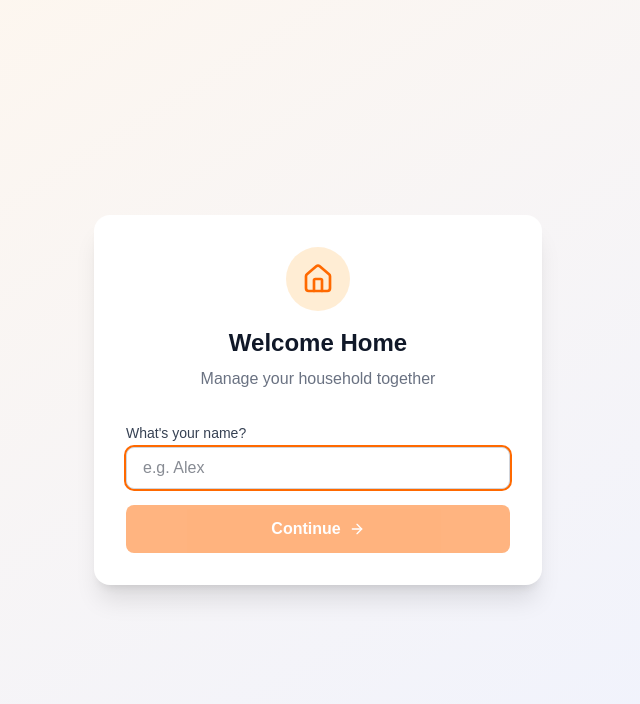
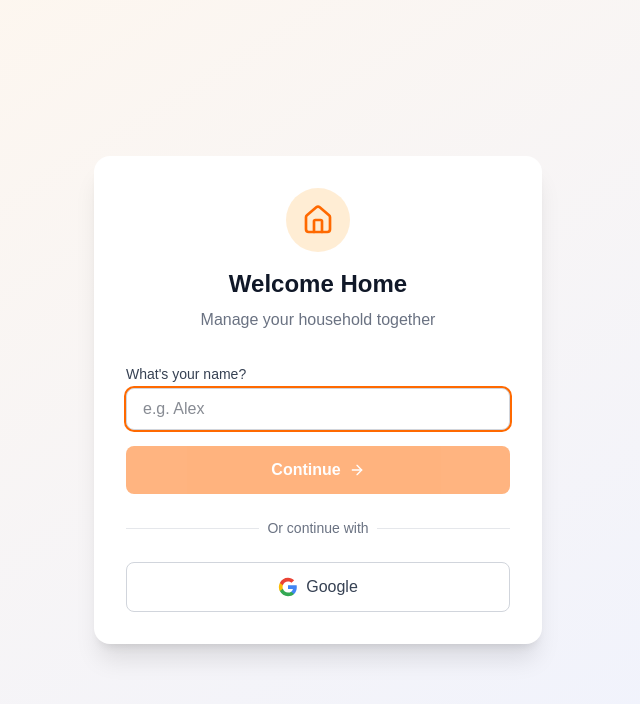
Before and after one commit to lazyboxDude/Household_App_byStonies, a Next.js app: page /login in a window 1280 px wide. Shown: the top 704 px of the page, without its empty margins (322-962 px from the left). Built offline with nearby package versions, Linux system fonts and the light colour scheme.

Commit message:
login fix

```diff
--- a/app/context/AuthContext.tsx
+++ b/app/context/AuthContext.tsx
@@ -20,7 +20,8 @@
 interface AuthContextType {
   user: User | null;
   household: Household | null;
-  login: (name: string) => void;
+  login: (name: string, email?: string, avatar?: string) => void;
+  loginWithGoogle: () => void;
   logout: () => void;
   createHousehold: (name: string) => void;
   joinHousehold: (code: string) => boolean;
@@ -45,17 +46,30 @@
     setIsLoading(false);
   }, []);
 
-  const login = (name: string) => {
+  const login = (name: string, email?: string, avatar?: string) => {
     const newUser = {
       id: Date.now().toString(),
       name,
-      avatar: `https://api.dicebear.com/7.x/avataaars/svg?seed=${name}`
+      email,
+      avatar: avatar || `https://api.dicebear.com/7.x/avataaars/svg?seed=${name}`
     };
     setUser(newUser);
     localStorage.setItem("household_user", JSON.stringify(newUser));
+  };
 
-    // If no household exists, prompt to create/join (handled in UI)
-    // For now, if they have no household, we might auto-create one or leave it null
+  const loginWithGoogle = () => {
+    // SIMULATION: In a real app, this would use Firebase/NextAuth
+    // We'll simulate a successful Google login
+    const mockGoogleUser = {
+      name: "Stonie (Google)",
+      email: "stonie@gmail.com",
+      avatar: "https://lh3.googleusercontent.com/a/ACg8ocIq8d_...=s96-c" // Generic placeholder or keep using dicebear
+    };
+
+    // Use a slight delay to simulate network request
+    setTimeout(() => {
+      login(mockGoogleUser.name, mockGoogleUser.email, `https://api.dicebear.com/7.x/avataaars/svg?seed=${mockGoogleUser.name}`);
+    }, 800);
   };
 
   const logout = () => {
@@ -111,6 +125,7 @@
       user,
       household,
       login,
+      loginWithGoogle,
       logout,
       createHousehold,
       joinHousehold,
--- a/app/login/page.tsx
+++ b/app/login/page.tsx
@@ -3,10 +3,10 @@
 import { useState } from "react";
 import { useAuth } from "../context/AuthContext";
 import { useRouter } from "next/navigation";
-import { Home, UserPlus, ArrowRight, Sparkles } from "lucide-react";
+import { Home, UserPlus, ArrowRight, Sparkles, Mail } from "lucide-react";
 
 export default function LoginPage() {
-  const { login, createHousehold, joinHousehold, user, household } = useAuth();
+  const { login, loginWithGoogle, createHousehold, joinHousehold, user, household } = useAuth();
   const router = useRouter();
 
   const [step, setStep] = useState<"name" | "household">("name");
@@ -14,6 +14,7 @@
   const [householdName, setHouseholdName] = useState("");
   const [inviteCode, setInviteCode] = useState("");
   const [mode, setMode] = useState<"create" | "join">("create");
+  const [isGoogleLoading, setIsGoogleLoading] = useState(false);
 
   const handleNameSubmit = (e: React.FormEvent) => {
     e.preventDefault();
@@ -21,6 +22,16 @@
       login(name);
       setStep("household");
     }
+  };
+
+  const handleGoogleLogin = () => {
+    setIsGoogleLoading(true);
+    // Simulate network delay
+    setTimeout(() => {
+      loginWithGoogle();
+      setIsGoogleLoading(false);
+      setStep("household");
+    }, 1000);
   };
 
   const handleHouseholdSubmit = (e: React.FormEvent) => {
@@ -77,6 +88,48 @@
               className="w-full bg-orange-500 hover:bg-orange-600 text-white font-bold py-3 rounded-lg transition-colors flex items-center justify-center gap-2 disabled:opacity-50 disabled:cursor-not-allowed"
             >
               Continue <ArrowRight className="w-4 h-4" />
+            </button>
+
+            <div className="relative my-6">
+              <div className="absolute inset-0 flex items-center">
+                <div className="w-full border-t border-gray-200 dark:border-gray-700"></div>
+              </div>
+              <div className="relative flex justify-center text-sm">
+                <span className="px-2 bg-white dark:bg-gray-800 text-gray-500">Or continue with</span>
+              </div>
+            </div>
+
+            <button
+              type="button"
+              onClick={handleGoogleLogin}
+              disabled={isGoogleLoading}
+              className="w-full bg-white dark:bg-gray-700 border border-gray-300 dark:border-gray-600 text-gray-700 dark:text-white font-medium py-3 rounded-lg hover:bg-gray-50 dark:hover:bg-gray-600 transition-colors flex items-center justify-center gap-2"
+            >
+              {isGoogleLoading ? (
+                <span className="animate-pulse">Connecting...</span>
+              ) : (
+                <>
+                  <svg className="w-5 h-5" viewBox="0 0 24 24">
+                    <path
+                      d="M22.56 12.25c0-.78-.07-1.53-.2-2.25H12v4.26h5.92c-.26 1.37-1.04 2.53-2.21 3.31v2.77h3.57c2.08-1.92 3.28-4.74 3.28-8.09z"
+                      fill="#4285F4"
+                    />
+                    <path
+                      d="M12 23c2.97 0 5.46-.98 7.28-2.66l-3.57-2.77c-.98.66-2.23 1.06-3.71 1.06-2.86 0-5.29-1.93-6.16-4.53H2.18v2.84C3.99 20.53 7.7 23 12 23z"
+                      fill="#34A853"
+                    />
+                    <path
+                      d="M5.84 14.09c-.22-.66-.35-1.36-.35-2.09s.13-1.43.35-2.09V7.07H2.18C1.43 8.55 1 10.22 1 12s.43 3.45 1.18 4.93l2.85-2.22.81-.62z"
+                      fill="#FBBC05"
+                    />
+                    <path
+                      d="M12 5.38c1.62 0 3.06.56 4.21 1.64l3.15-3.15C17.45 2.09 14.97 1 12 1 7.7 1 3.99 3.47 2.18 7.07l3.66 2.84c.87-2.6 3.3-4.53 6.16-4.53z"
+                      fill="#EA4335"
+                    />
+                  </svg>
+                  Google
+                </>
+              )}
             </button>
           </form>
         ) : (
```
